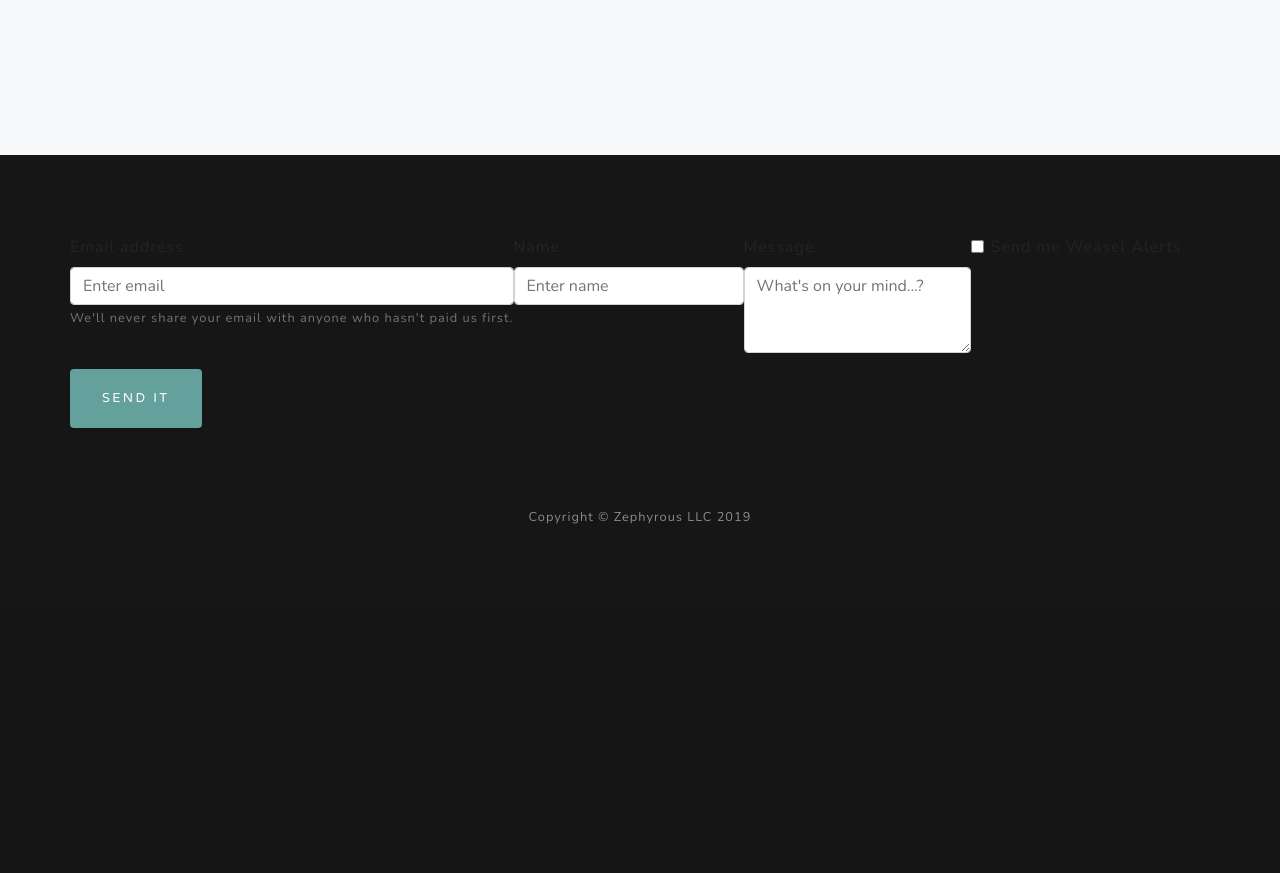
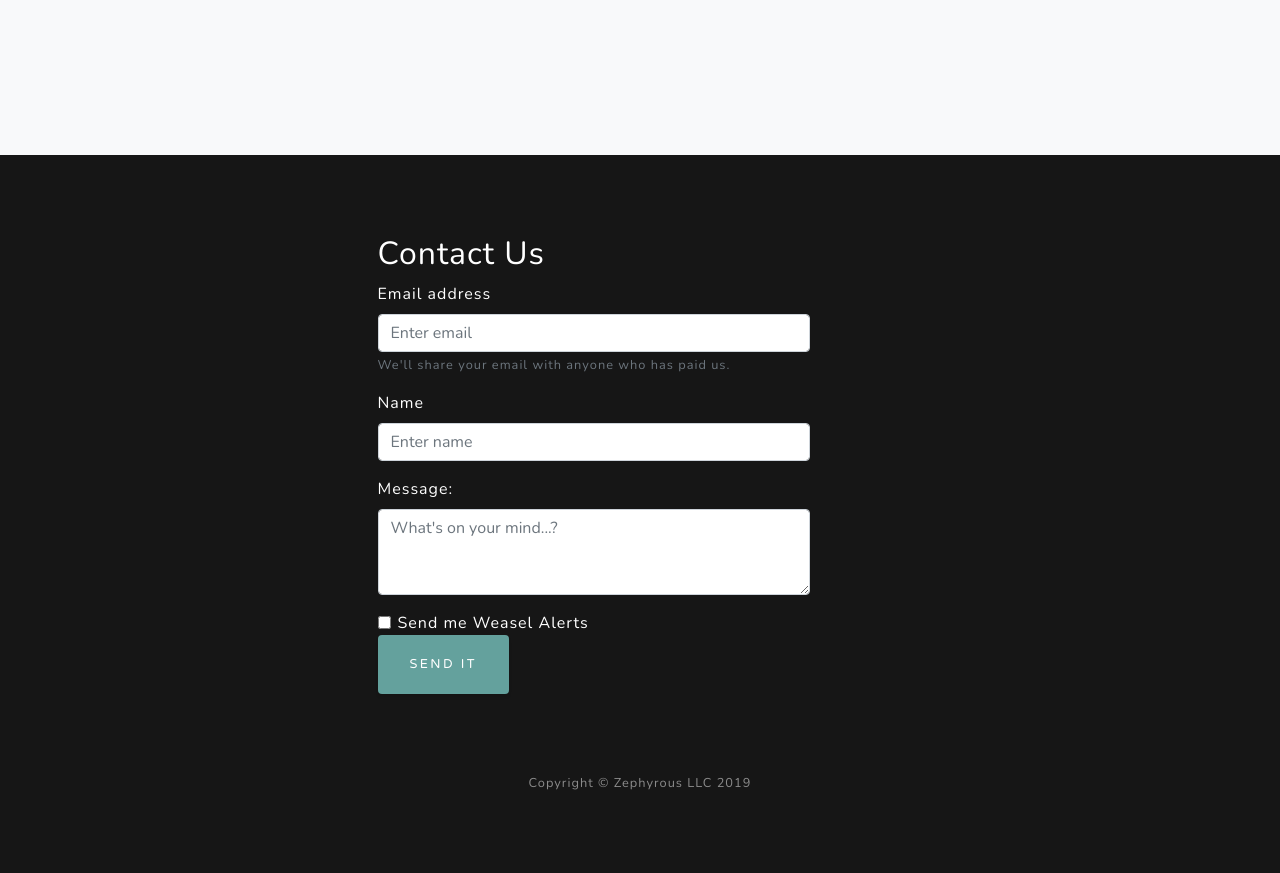
Before and after one commit to longn5/car-weasel, a Django app: page / in a window 1280 px wide. Shown: the part 3307-4180 px from the top of the page. Before the commit the page ends 3831 px from the top, so only its background shows below. Run offline with Django 3.2, Linux system fonts and the light colour scheme; some libraries are stand-ins or nearby versions.

Commit message:
Contact Us form fixes

```diff
--- a/product_page/templates/greyscale.html
+++ b/product_page/templates/greyscale.html
@@ -130,34 +130,16 @@
 </section>
 {% endblock %}
 
-{% block signup_section %}
-<!-- <section id="signup" class="signup-section">
-  <div class="container">
-    <div class="row">
-      <div class="col-md-10 col-lg-8 mx-auto text-center">
-
-        <i class="far fa-paper-plane fa-2x mb-2 text-white"></i>
-        <h2 class="text-white mb-5">Subscribe to receive Weasel!</h2>
-
-        <form class="form-inline d-flex">
-          <input type="email" class="form-control flex-fill mr-0 mr-sm-2 mb-3 mb-sm-0" id="inputEmail" placeholder="Enter email address...">
-          <button type="submit" class="btn btn-primary mx-auto">Subscribe</button>
-        </form>
-
-      </div>
-    </div>
-  </div>
-</section> -->
-{% endblock %}
 
 {% block contact_section %}
-<section id="contact" class="contact-section bg-black">
+<section id="contact" class="contact-section bg-black text-white">
   <div class="container">
-      <form class="row">
+      <form class="col-lg-5 col-md-4 offset-md-4 offset-lg-3">
+        <h2>Contact Us</h2>
           <div class="form-group">
             <label for="InputEmail">Email address</label>
             <input type="email" class="form-control" id="InputEmail" aria-describedby="emailHelp" placeholder="Enter email">
-            <small id="emailHelp" class="form-text text-muted">We'll never share your email with anyone who hasn't paid us first.</small>
+            <small id="emailHelp" class="form-text text-muted">We'll share your email with anyone who has paid us.</small>
           </div>
           <div class="form-group">
               <label for="InputName">Name</label>
@@ -172,58 +154,7 @@
             <label class="form-check-label" for="exampleCheck1">Send me Weasel Alerts</label>
           </div>
           <button type="submit" class="btn btn-primary">Send It</button>
-        </form>
-
-<!--
-    <div class="row">
-      <div class="col-md-4 mb-3 mb-md-0">
-        <div class="card py-4 h-100">
-          <div class="card-body text-center">
-            <i class="fas fa-map-marked-alt text-primary mb-2"></i>
-            <h4 class="text-uppercase m-0">Address</h4>
-            <hr class="my-4">
-            <div class="small text-black-50">4923 Market Street, Orlando FL</div>
-          </div>
-        </div>
-      </div>
-
-      <div class="col-md-4 mb-3 mb-md-0">
-        <div class="card py-4 h-100">
-          <div class="card-body text-center">
-            <i class="fas fa-envelope text-primary mb-2"></i>
-            <h4 class="text-uppercase m-0">Email</h4>
-            <hr class="my-4">
-            <div class="small text-black-50">
-              <a href="#">hello@yourdomain.com</a>
-            </div>
-          </div>
-        </div>
-      </div>
-
-      <div class="col-md-4 mb-3 mb-md-0">
-        <div class="card py-4 h-100">
-          <div class="card-body text-center">
-            <i class="fas fa-mobile-alt text-primary mb-2"></i>
-            <h4 class="text-uppercase m-0">Phone</h4>
-            <hr class="my-4">
-            <div class="small text-black-50">+1 (555) 902-8832</div>
-          </div>
-        </div>
-      </div>
-    </div> -->
-
-    <!-- <div class="social d-flex justify-content-center">
-      <a href="#" class="mx-2">
-        <i class="fab fa-twitter"></i>
-      </a>
-      <a href="#" class="mx-2">
-        <i class="fab fa-facebook-f"></i>
-      </a>
-      <a href="#" class="mx-2">
-        <i class="fab fa-github"></i>
-      </a>
-    </div> -->
-
+      </form>
   </div>
 </section>
 {% endblock %}
```
